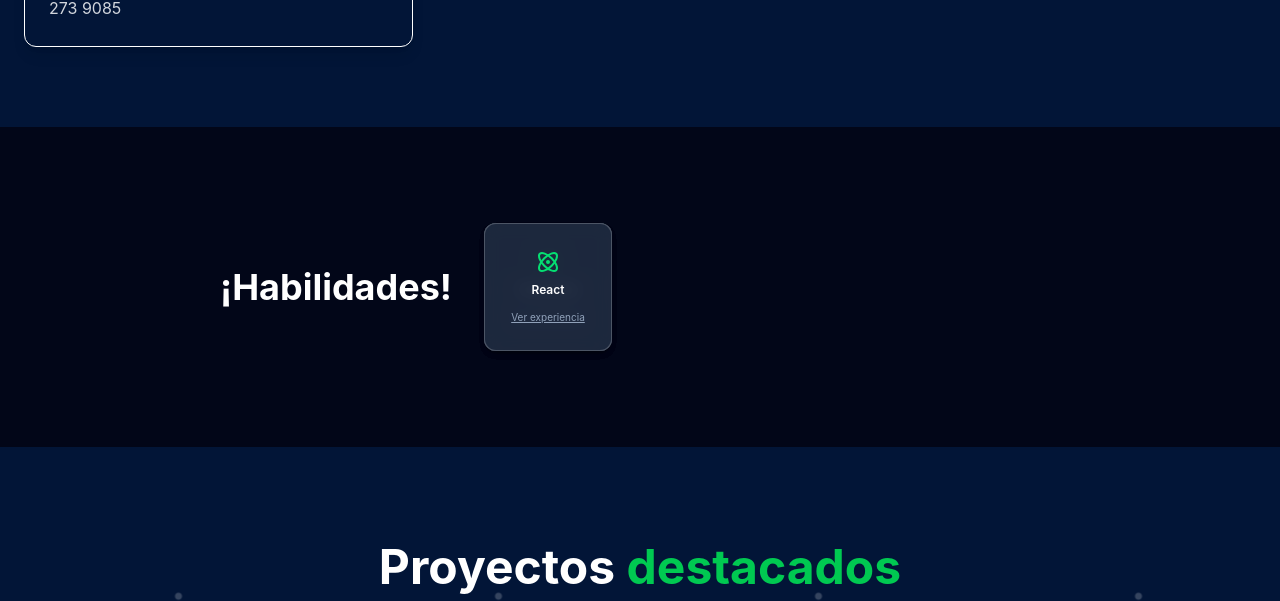
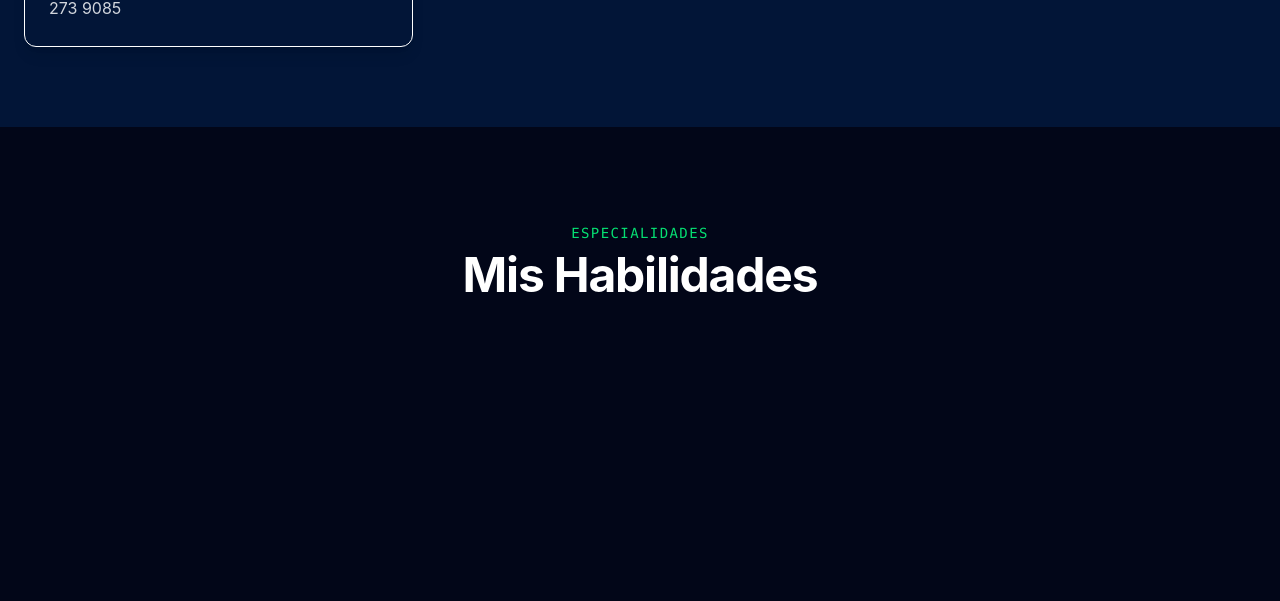
Before and after one commit to Alfio-EBC/portafolio, a React (Vite) app: page / in a window 1280 px wide. Shown: the part 2820-3421 px from the top of the page. Built offline with nearby package versions, Linux system fonts and the light colour scheme.

Commit message:
feat:ajustes skill new

```diff
--- a/src/sections/GsapBox.jsx
+++ b/src/sections/GsapBox.jsx
@@ -39,7 +39,7 @@ const skillsData = [
     id: "react",
     title: "React",
     icon: Atom,
-    description: "Especializado en el desarrollo de aplicaciones web dinámicas con React y Vite. Manejo avanzado de estados, hooks personalizados, ciclo de vida e integración de librerías complejas de animación como GSAP.",
+    description: "Especializado en el desarrollo de aplicaciones web dinámicas con React y Vite. Manejo avanzado de estados, hooks personalizados, ciclo de vida e integración de librerías complejas de animación con gsap.",
   },
 ];
 
@@ -49,31 +49,29 @@ export default function GsapBox() {
 
   useGSAP(
     () => {
-      const mm = gsap.matchMedia();
-
-      // Animación con Keyframes sincronizada con el Scroll (sin rotación de cabeza)
-      mm.add("(min-width: 1024px)", () => {
-        gsap.to(".caja-animada", {
-          x: (index) => index * 145,
-          rotate: 0, // <--- Quitamos el giro de 180 grados para que no queden al revés
-          ease: "elastic.out(1, 0.5)",
-          stagger: 0.9,
+      // ANIMACIÓN FLUIDA SINCRONIZADA CON EL SCROLL (SUBIR Y BAJAR)
+      gsap.fromTo(
+        ".caja-animada",
+        {
+          opacity: 0,
+          y: 60,
+        },
+        {
+          opacity: 1,
+          y: 0,
+          ease: "power2.out",
+          stagger: 0.1,
           scrollTrigger: {
             trigger: containerRef.current,
-            start: "top 30%",
-            end: "+=50",
-            scrub: 1,
-            markers: false,
+            start: "top 80%",  // Empieza a animarse cuando la sección entra al 80% de la pantalla
+            end: "top 30%",    // Termina de revelarse por completo cuando llega al 30%
+            scrub: 1,          // Sincroniza la animación directamente con el scroll (subir y bajar fluido)
+            markers: false,    // Cambiar a true si deseas depurar visualmente
           },
-          keyframes: {
-            y: [0, 50, -10, 20, 0],
-            ease: "none",
-            easeEach: "power2.inOut",
-          },
-        });
-      });
+        }
+      );
 
-      // Cursor Follower
+      // Cursor Follower (Nave espacial)
       gsap.set(".flair", {
         xPercent: -50,
         yPercent: 0,
@@ -115,7 +113,7 @@ export default function GsapBox() {
   return (
     <div
       ref={containerRef}
-      className="relative flex flex-col lg:flex-row items-center justify-center gap-8 min-h-[40vh] bg-slate-950 text-white w-full px-6 overflow-hidden py-20"
+      className="bg-slate-950 relative flex flex-col items-center justify-center gap-12 min-h-[60vh]  text-white w-full px-6 overflow-hidden py-24"
     >
       {/* SEGUIDOR CON LA IMAGEN SVG */}
       <div className="flair fixed top-0 left-0 pointer-events-none z-50">
@@ -127,34 +125,44 @@ export default function GsapBox() {
       </div>
 
       {/* Título Principal */}
-      <h1 className="text-3xl md:text-4xl font-bold whitespace-nowrap z-10 mb-6 lg:mb-0">
-        ¡Habilidades!
-      </h1>
+      <div className="text-center z-15 space-y-2">
+        <h2 className="text-green-400 font-mono text-sm tracking-widest uppercase">Especialidades</h2>
+        <h1 className="text-3xl md:text-5xl font-bold tracking-tight">Mis Habilidades</h1>
+      </div>
 
-      {/* Contenedor adaptativo */}
-      <div className="grid grid-cols-2 sm:grid-cols-2 lg:flex lg:relative items-center w-full max-w-xl lg:h-36 gap-4 lg:gap-0">
+      {/* Contenedor Grid Adaptativo */}
+      <div className="grid grid-cols-1 sm:grid-cols-2 lg:grid-cols-4 items-center justify-center gap-6 w-full max-w-5xl z-10">
         {skillsData.map((skill, index) => {
           const IconComponent = skill.icon;
-          const zIndexClass = `z-[${(skillsData.length - index) * 10}]`;
 
           return (
             <div
               key={skill.id}
               onClick={() => setSelectedSkill(skill)}
-              className={`caja-animada lg:absolute lg:left-0 flex flex-col items-center justify-center gap-2 p-3 w-32 h-32 rounded-xl border border-white/20 bg-slate-800/90 backdrop-blur hover:border-green-500 hover:shadow-lg hover:scale-105 cursor-pointer transition-all duration-300 shadow-md ${zIndexClass}`}
+              className="caja-animada flex flex-col items-start justify-between p-6 w-full h-48 rounded-2xl border border-white/10 bg-slate-800/60 backdrop-blur-md hover:border-green-500/50 hover:bg-slate-800 hover:shadow-xl hover:shadow-green-500/5 cursor-pointer transition-all duration-300 shadow-md group"
             >
-              <IconComponent className="w-6 h-6 text-green-400" />
-              <span className="text-xs font-semibold text-center">{skill.title}</span>
-              <span className="text-[10px] text-slate-400 underline mt-1">Ver experiencia</span>
+              <div className="flex items-center justify-between w-full">
+                <div className="p-3 rounded-xl bg-green-500/10 border border-green-500/20 group-hover:bg-green-500/20 transition-colors">
+                  <IconComponent className="w-6 h-6 text-green-400" />
+                </div>
+                <span className="text-xs text-slate-500 font-mono">0{index + 1}</span>
+              </div>
+
+              <div className="space-y-1">
+                <span className="text-lg font-semibold tracking-wide block">{skill.title}</span>
+                <span className="text-xs text-slate-400 group-hover:text-green-400 transition-colors flex items-center gap-1">
+                  Ver experiencia &rarr;
+                </span>
+              </div>
             </div>
           );
         })}
       </div>
 
-      {/* MODAL */}
+      {/* MODAL DE EXPERIENCIA */}
       {selectedSkill && (
-        <div className="fixed inset-0 z-[100] flex items-center justify-center bg-black/70 backdrop-blur-sm p-4">
-          <div className="relative bg-slate-800 border border-slate-700 w-full max-w-md p-6 rounded-2xl shadow-2xl text-white animate-in fade-in zoom-in duration-200">
+        <div className="fixed inset-0 z-[100] flex items-center justify-center bg-slate-950 backdrop-blur-sm p-4 animate-in fade-in duration-200">
+          <div className="relative bg-slate-800 border border-slate-700 w-full max-w-md p-6 rounded-2xl shadow-2xl text-white">
             <button
               onClick={() => setSelectedSkill(null)}
               className="absolute top-4 right-4 text-slate-400 hover:text-white transition-colors p-1"
@@ -171,7 +179,7 @@ export default function GsapBox() {
             </div>
 
             <div className="space-y-3">
-              <h4 className="text-sm font-semibold text-green-400 uppercase tracking-wider">Mi Experiencia</h4>
+
               <p className="text-slate-300 text-sm leading-relaxed">
                 {selectedSkill.description}
               </p>
@@ -182,7 +190,7 @@ export default function GsapBox() {
                 onClick={() => setSelectedSkill(null)}
                 className="px-5 py-2 bg-green-600 hover:bg-green-500 text-white text-sm font-medium rounded-lg transition-colors shadow-lg"
               >
-                Entendido
+                Cerrar
               </button>
             </div>
           </div>
```
